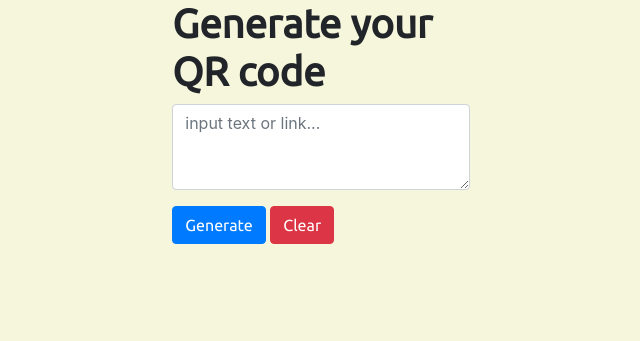
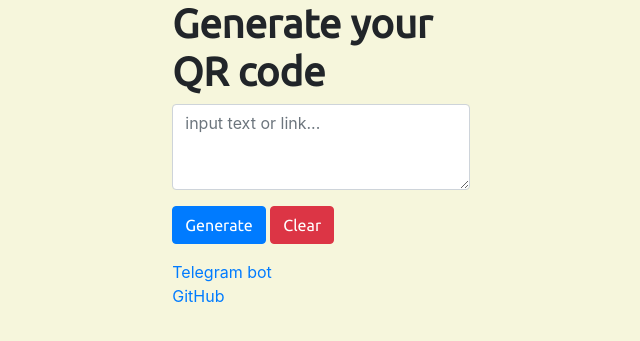
Before and after one commit to pkuzmichev/qr_generate, a Flask app: page / in a window 1280 px wide. Shown: the top 341 px of the page, without its empty margins (319-959 px from the left). Run offline with Flask 2, Linux system fonts and the light colour scheme; some libraries are stand-ins or nearby versions.

Commit message:
add links

```diff
--- a/templates/index.html
+++ b/templates/index.html
@@ -22,6 +22,8 @@
                                                                                          value="Clear"></p>
             </div>
         </form>
+        <a href="https://t.me/GenerateYourQR_bot">Telegram bot</a><br>
+        <a href="https://github.com/pkuzmichev/qr_generate">GitHub</a>
     </div>
 </div>
 </body>
```
